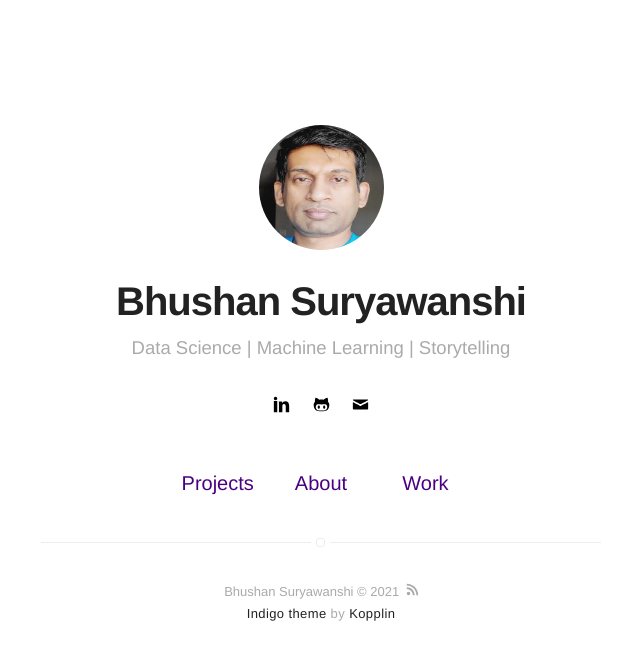
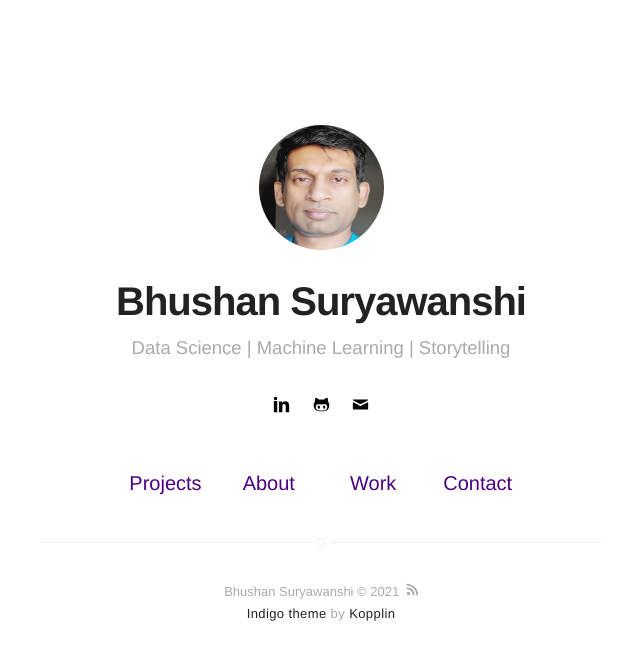
Before and after one commit to BhushanGitHub/bhushanGitHub.github.io, a Jekyll site: the page built from index.html, in a window 1280 px wide. Shown: the top 660 px of the page, without its empty margins (319-959 px from the left). Built offline with Jekyll 4.4.1, drawn with Linux system fonts in a browser that asks for light colours.

Commit message:
Added contact page

```diff
--- a/_includes/nav.html
+++ b/_includes/nav.html
@@ -38,6 +38,14 @@
             {% endif %}
         {% endif %}
 
+          {% if site.work == true %}
+            {% if page.title != "Work" %}
+                <li class="item">
+                    <a class="link" href="{{ site.url }}/contact">Contact</a>
+                </li>
+            {% endif %}
+        {% endif %}
+
         {% if site.resume == true %}
             <li class="item">
                 <a class="link" href="{% if site.resume-external %}{{ site.resume-url }}{% else %}{{ site.url }}/{{ site.resume-url }}{% endif %}">Résumé</a>
```
